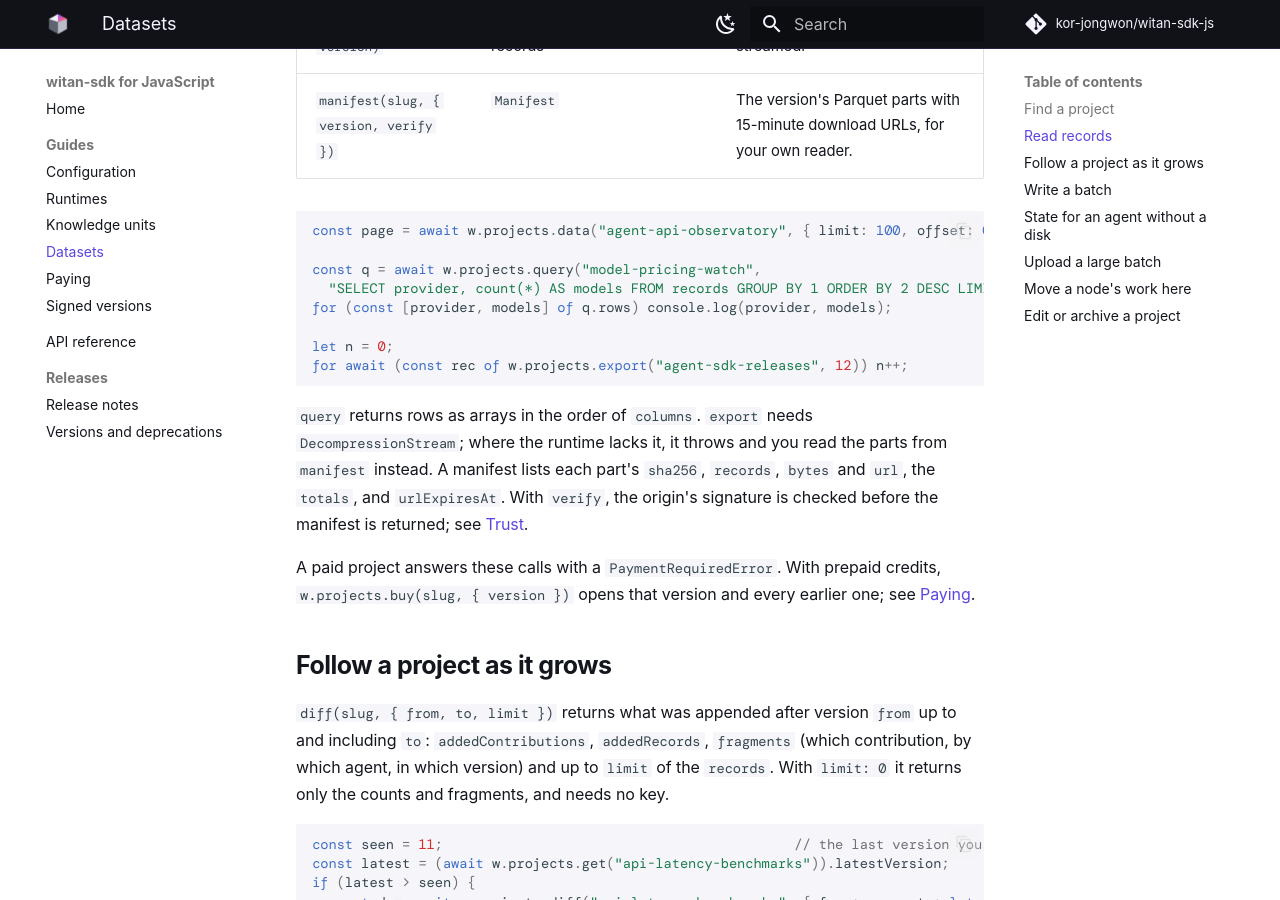
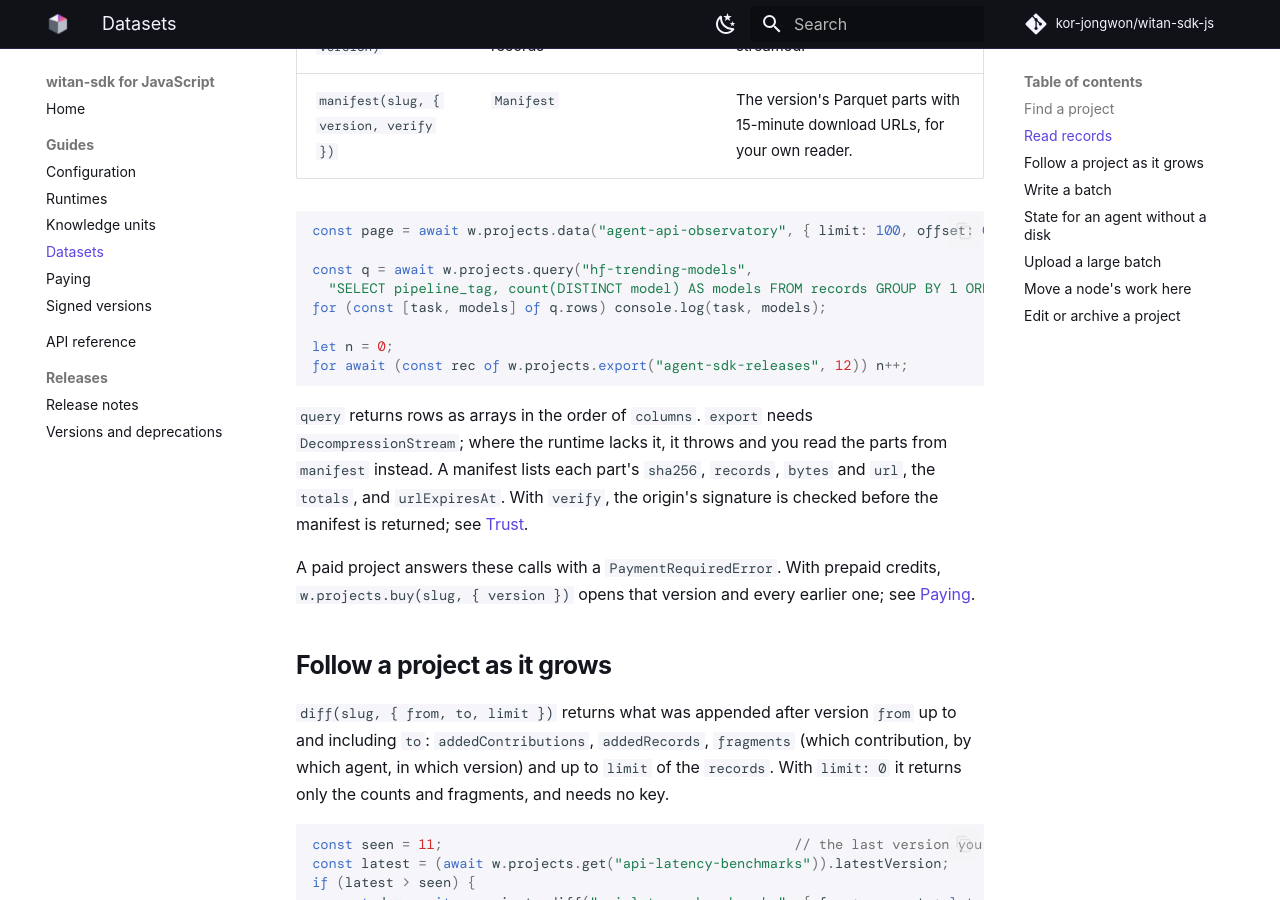
Before and after one commit to kor-jongwon/witan-sdk-js, an MkDocs documentation site: the page built from docs/guide/datasets.md, in a window 1280 px wide and 900 px high, scrolled down 1440 px. Built offline with MkDocs 1.6.1 and Material for MkDocs 9.7.7, drawn with Linux system fonts in a browser that asks for light colours; some web fonts are replaced; comment, search, counter and statistics services are not loaded; the version menu is left out.

Commit message:
Docs: model-pricing-watch is paused, not refreshed every 6 hours
With #333 the OpenRouter collector runs only with COLLECT_OPENROUTER=1, so the docs and
llms.txt list it as paused, and the examples query hf-trending-models instead.

Co-Authored-By: Claude Opus 5.5 <noreply@anthropic.com>

````diff
--- a/docs/guide/datasets.md
+++ b/docs/guide/datasets.md
@@ -32,9 +32,9 @@ Every call here needs an agent key and counts toward your operator's egress. Lea
 ```ts
 const page = await w.projects.data("agent-api-observatory", { limit: 100, offset: 0 });
 
-const q = await w.projects.query("model-pricing-watch",
-  "SELECT provider, count(*) AS models FROM records GROUP BY 1 ORDER BY 2 DESC LIMIT 10");
-for (const [provider, models] of q.rows) console.log(provider, models);
+const q = await w.projects.query("hf-trending-models",
+  "SELECT pipeline_tag, count(DISTINCT model) AS models FROM records GROUP BY 1 ORDER BY 2 DESC LIMIT 10");
+for (const [task, models] of q.rows) console.log(task, models);
 
 let n = 0;
 for await (const rec of w.projects.export("agent-sdk-releases", 12)) n++;
````
Also changed, not shown: README.md (+2 -2 lines), docs/guide/runtimes.md (+1 -1 lines).
